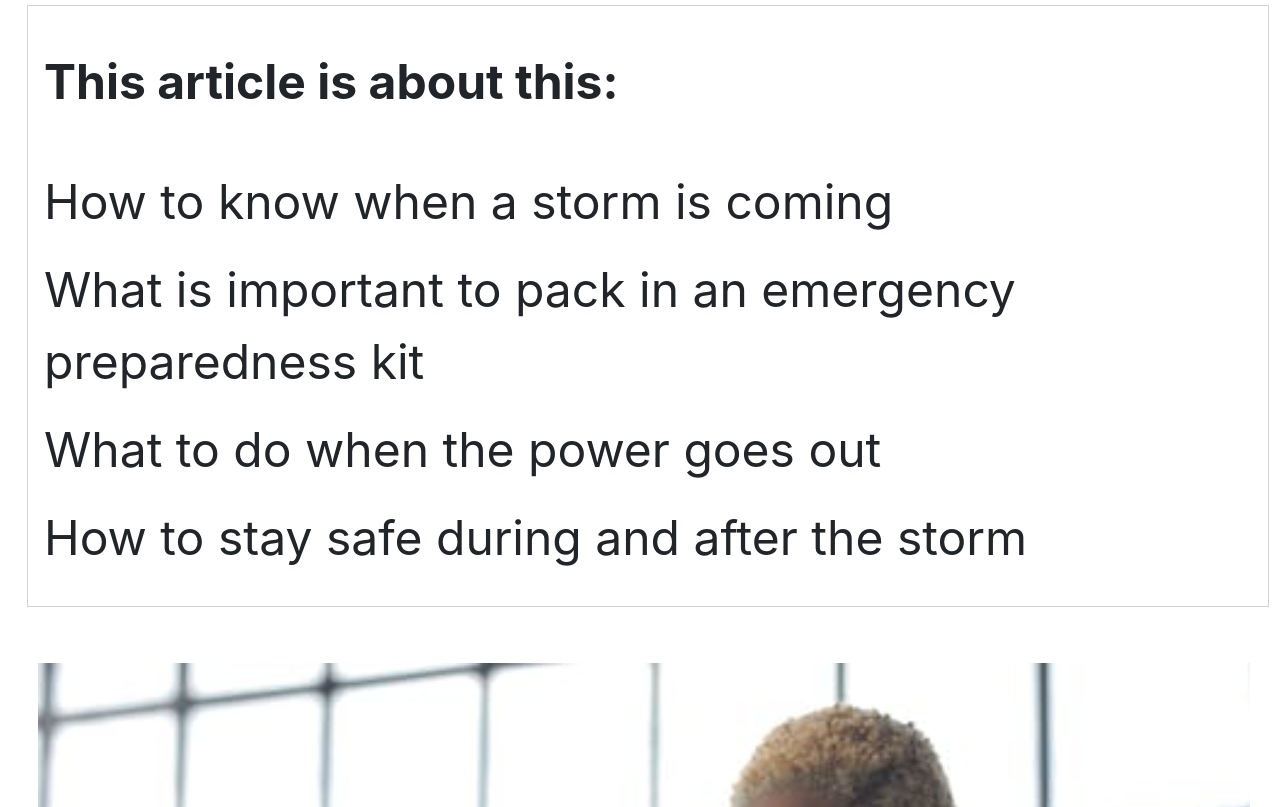
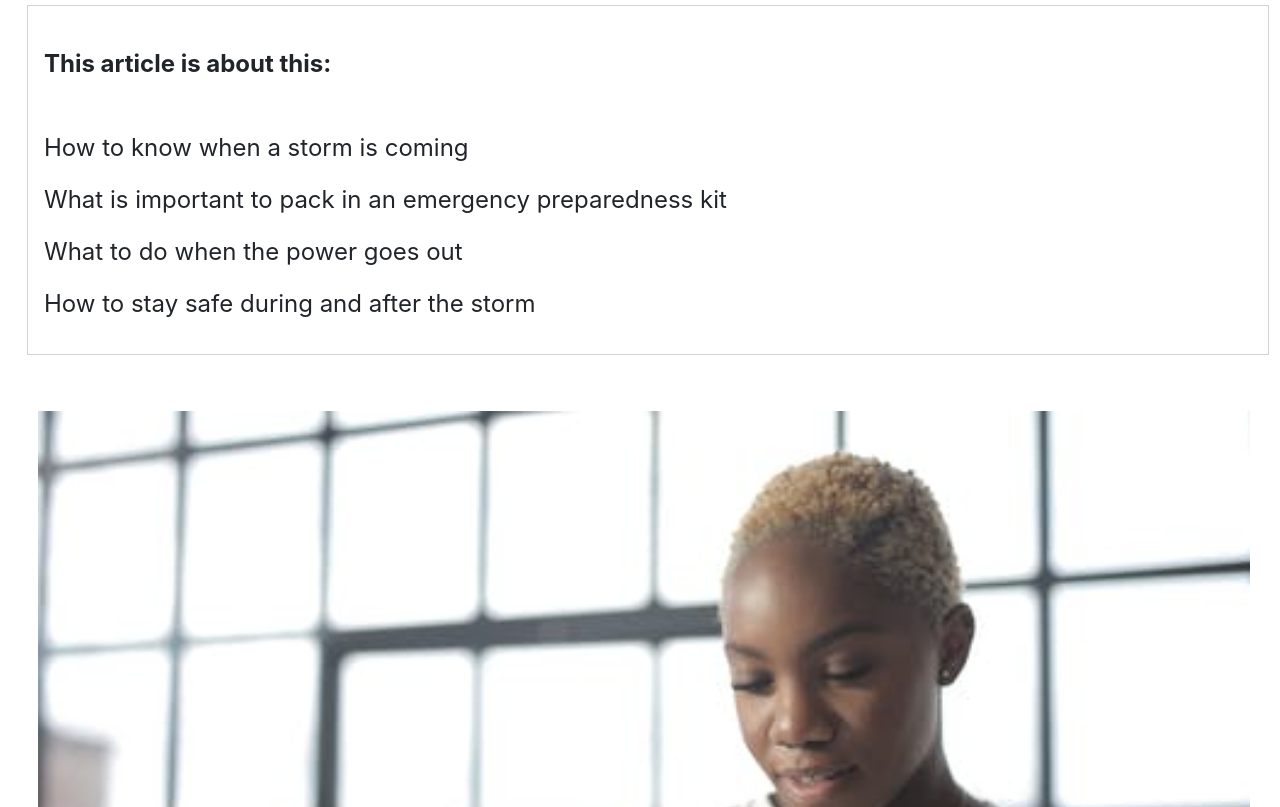
Before and after one commit to jasmineannrivera/dominion-energy, a plain HTML site: page index.html in a window 1280 px wide. Shown: the part 659-1466 px from the top of the page. Drawn offline with nearby package versions, Linux system fonts and the light colour scheme.

Commit message:
organizing rows

```diff
--- a/css/style.css
+++ b/css/style.css
@@ -22,7 +22,6 @@
 
 #article {
 	border: 1px solid lightgray;
-	font-size: 3rem;
 }
 
 .like {
--- a/index.html
+++ b/index.html
@@ -89,7 +89,7 @@
 
 	<!--Article box-->
 	<div class="row m-1">
-		<div class="col-sm-12 m-1 p-3" id="article">
+		<div class="col-sm-12 m-1 p-3 content" id="article">
 			<p class="mt-4 mb-5"><strong>This article is about this:</strong></p>
 			<p>How to know when a storm is coming</p>
 			<p>What is important to pack in an emergency preparedness kit</p>
```
